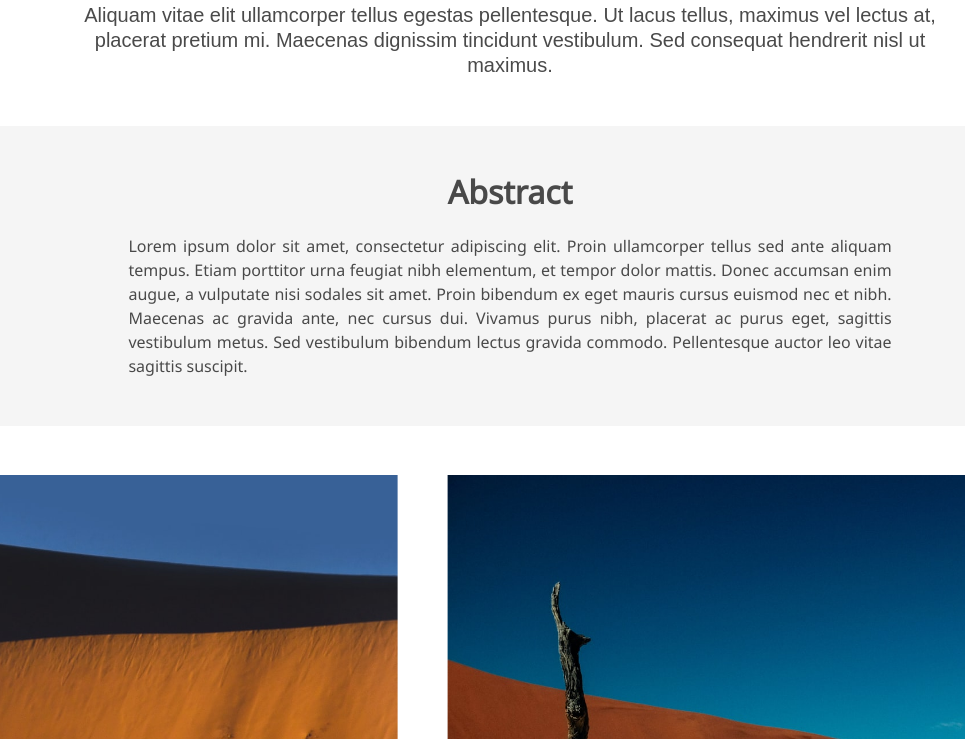
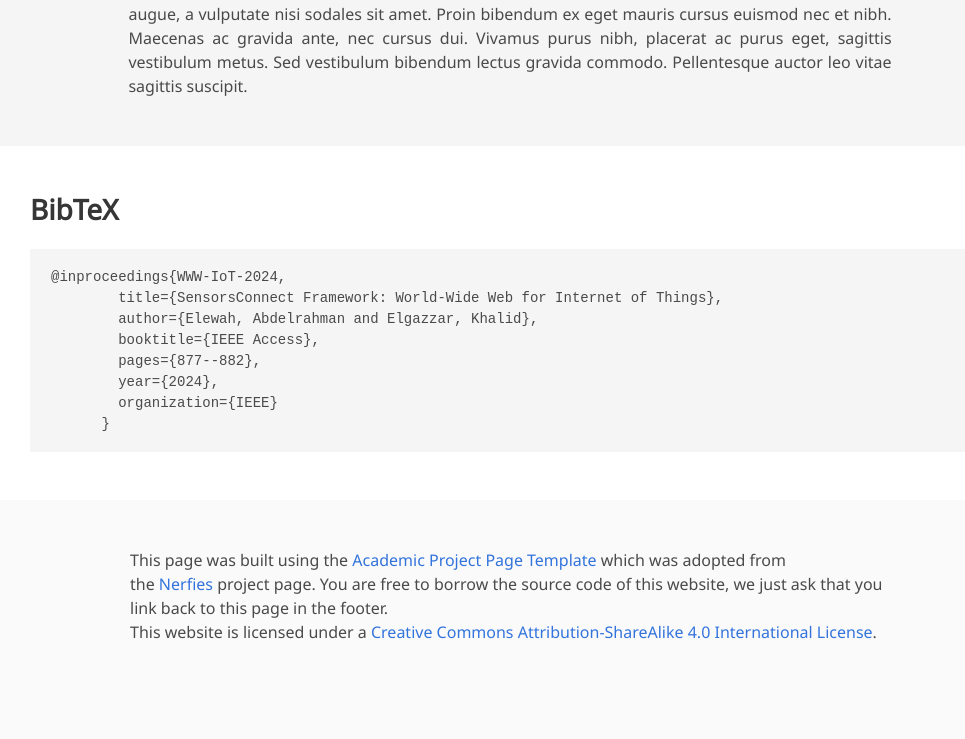
Before and after one commit to SensorsConnect/IoT-WWW, a plain HTML site: page index.html in a window 1280 px wide. Shown: the part 580-1319 px from the top of the page, without its empty margins (130-1095 px from the left). Drawn offline with nearby package versions, Linux system fonts and the light colour scheme; some icons are missing; a web font is replaced by a local one.

Commit message:
comment unused fields

```diff
--- a/index.html
+++ b/index.html
@@ -24,8 +24,8 @@
   <meta name="viewport" content="width=device-width, initial-scale=1">
 
 
-  <title>Academic Project Page</title>
-  <link rel="icon" type="image/x-icon" href="static/images/favicon.ico">
+  <title>SensorsConnect</title>
+  <link rel="icon" type="image/x-icon" href="static/images/logo.png">
   <link href="https://fonts.googleapis.com/css?family=Google+Sans|Noto+Sans|Castoro"
   rel="stylesheet">
 
@@ -123,11 +123,11 @@
 
 
 <!-- Teaser video-->
-<section class="hero teaser">
+<!--section class="hero teaser">
   <div class="container is-max-desktop">
     <div class="hero-body">
       <video poster="" id="tree" autoplay controls muted loop height="100%">
-        <!-- Your video here -->
+
         <source src="static/videos/banner_video.mp4"
         type="video/mp4">
       </video>
@@ -136,7 +136,7 @@
       </h2>
     </div>
   </div>
-</section>
+</section-->
 <!-- End teaser video -->
 
 <!-- Paper abstract -->
@@ -158,33 +158,32 @@
 
 
 <!-- Image carousel -->
-<section class="hero is-small">
+<!--section class="hero is-small">
   <div class="hero-body">
     <div class="container">
       <div id="results-carousel" class="carousel results-carousel">
        <div class="item">
-        <!-- Your image here -->
+
         <img src="static/images/carousel1.jpg" alt="MY ALT TEXT"/>
         <h2 class="subtitle has-text-centered">
           First image description.
         </h2>
       </div>
       <div class="item">
-        <!-- Your image here -->
+
         <img src="static/images/carousel2.jpg" alt="MY ALT TEXT"/>
         <h2 class="subtitle has-text-centered">
           Second image description.
         </h2>
       </div>
       <div class="item">
-        <!-- Your image here -->
+
         <img src="static/images/carousel3.jpg" alt="MY ALT TEXT"/>
         <h2 class="subtitle has-text-centered">
          Third image description.
        </h2>
      </div>
      <div class="item">
-      <!-- Your image here -->
       <img src="static/images/carousel4.jpg" alt="MY ALT TEXT"/>
       <h2 class="subtitle has-text-centered">
         Fourth image description.
@@ -193,56 +192,56 @@
   </div>
 </div>
 </div>
-</section>
+</section-->
 <!-- End image carousel -->
 
 
 
 
 <!-- Youtube video -->
-<section class="hero is-small is-light">
+<!--section class="hero is-small is-light">
   <div class="hero-body">
     <div class="container">
-      <!-- Paper video. -->
+
       <h2 class="title is-3">Video Presentation</h2>
       <div class="columns is-centered has-text-centered">
         <div class="column is-four-fifths">
 
           <div class="publication-video">
-            <!-- Youtube embed code here -->
+
             <iframe src="https://www.youtube.com/embed/JkaxUblCGz0" frameborder="0" allow="autoplay; encrypted-media" allowfullscreen></iframe>
           </div>
         </div>
       </div>
     </div>
   </div>
-</section>
+</section-->
 <!-- End youtube video -->
 
 
 <!-- Video carousel -->
-<section class="hero is-small">
+<!--section class="hero is-small">
   <div class="hero-body">
     <div class="container">
       <h2 class="title is-3">Another Carousel</h2>
       <div id="results-carousel" class="carousel results-carousel">
         <div class="item item-video1">
           <video poster="" id="video1" autoplay controls muted loop height="100%">
-            <!-- Your video file here -->
+
             <source src="static/videos/carousel1.mp4"
             type="video/mp4">
           </video>
         </div>
         <div class="item item-video2">
           <video poster="" id="video2" autoplay controls muted loop height="100%">
-            <!-- Your video file here -->
+
             <source src="static/videos/carousel2.mp4"
             type="video/mp4">
           </video>
         </div>
         <div class="item item-video3">
           <video poster="" id="video3" autoplay controls muted loop height="100%">\
-            <!-- Your video file here -->
+
             <source src="static/videos/carousel3.mp4"
             type="video/mp4">
           </video>
@@ -250,7 +249,7 @@
       </div>
     </div>
   </div>
-</section>
+</section-->
 <!-- End video carousel -->
 
 
@@ -259,7 +258,7 @@
 
 
 <!-- Paper poster -->
-<section class="hero is-small is-light">
+<!-- <section class="hero is-small is-light">
   <div class="hero-body">
     <div class="container">
       <h2 class="title">Poster</h2>
@@ -269,7 +268,7 @@
 
       </div>
     </div>
-  </section>
+  </section> -->
 <!--End paper poster -->
 
 
@@ -277,7 +276,14 @@
   <section class="section" id="BibTeX">
     <div class="container is-max-desktop content">
       <h2 class="title">BibTeX</h2>
-      <pre><code>BibTex Code Here</code></pre>
+      <pre><code>@inproceedings{WWW-IoT-2024,
+        title={SensorsConnect Framework: World-Wide Web for Internet of Things},
+        author={Elewah, Abdelrahman and Elgazzar, Khalid},
+        booktitle={IEEE Access},
+        pages={877--882},
+        year={2024},
+        organization={IEEE}
+      }</code></pre>
     </div>
 </section>
 <!--End BibTex citation -->
```
Also changed, not shown: static/images/logo.png (added).
